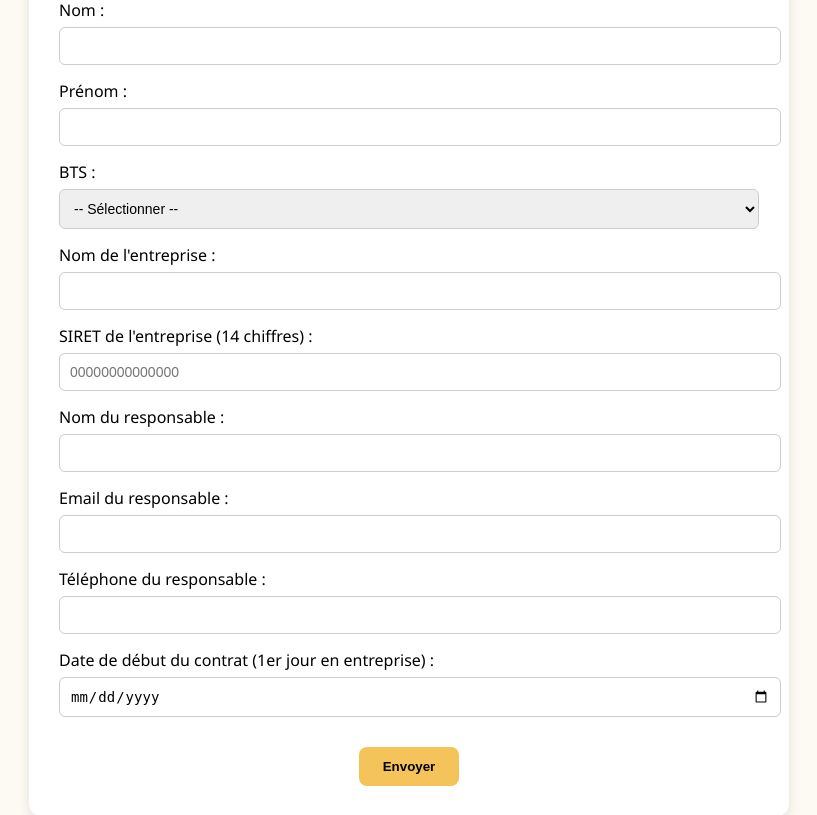
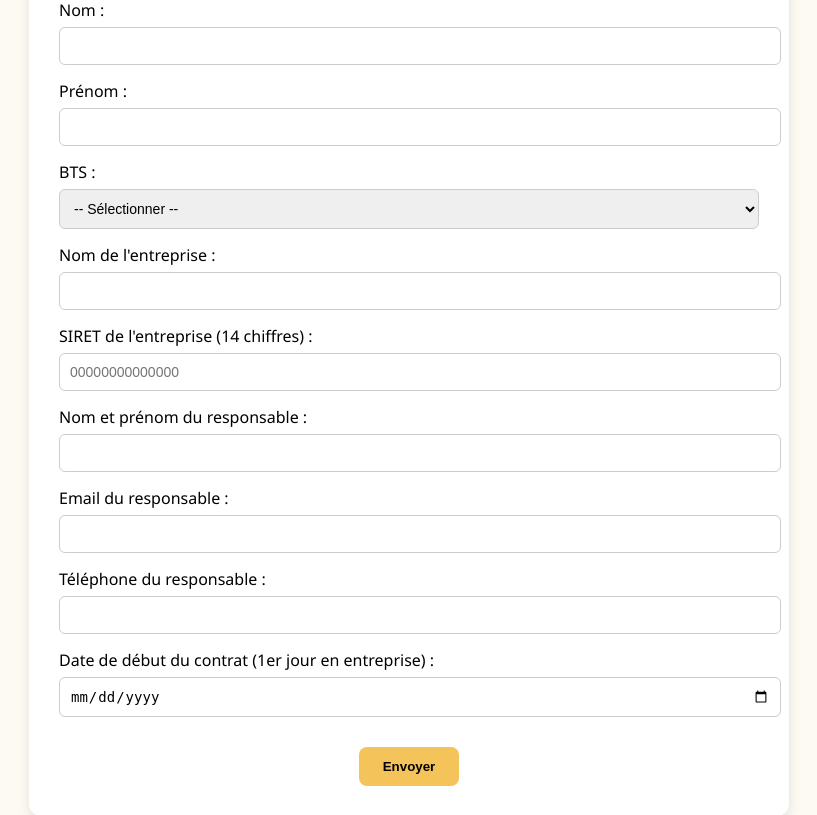
Before and after one commit to integraleacademy/bts, a Flask app: page / in a window 1280 px wide. Shown: the part 371-1186 px from the top of the page, without its empty margins (231-1048 px from the left). Run offline with Flask 3, Linux system fonts and the light colour scheme; parts of the project's set-up code (start-up, migrations or seed data) failed here and were passed over.

Commit message:
Update index.html

```diff
--- a/templates/index.html
+++ b/templates/index.html
@@ -30,7 +30,7 @@
       <input id="siret" name="siret" maxlength="14" minlength="14"
              pattern="\d{14}" placeholder="00000000000000" required>
     </label>
-    <label>Nom du responsable :
+    <label>Nom et prénom du responsable :
       <input name="resp_nom" required>
     </label>
     <label>Email du responsable :
```
